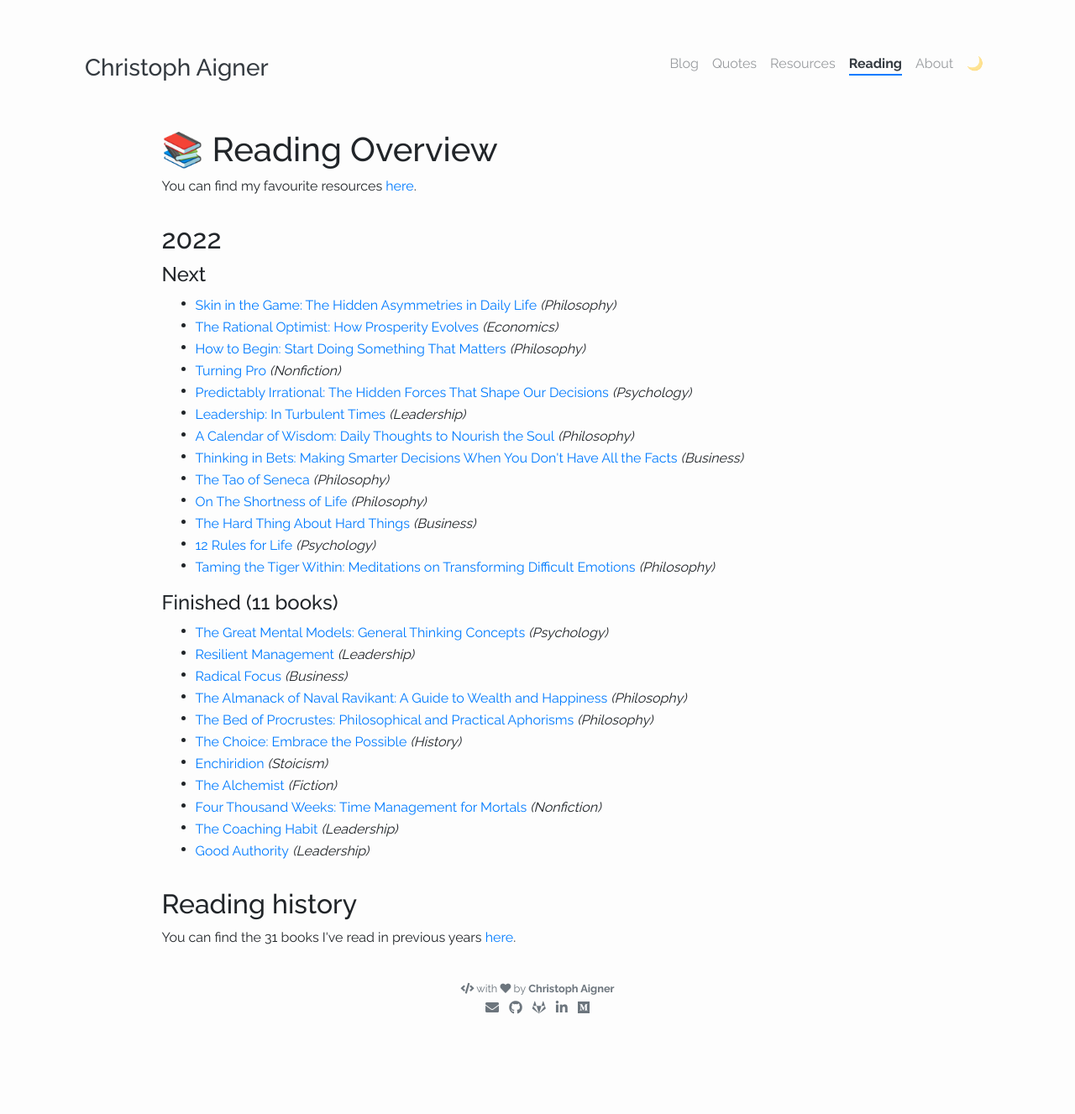
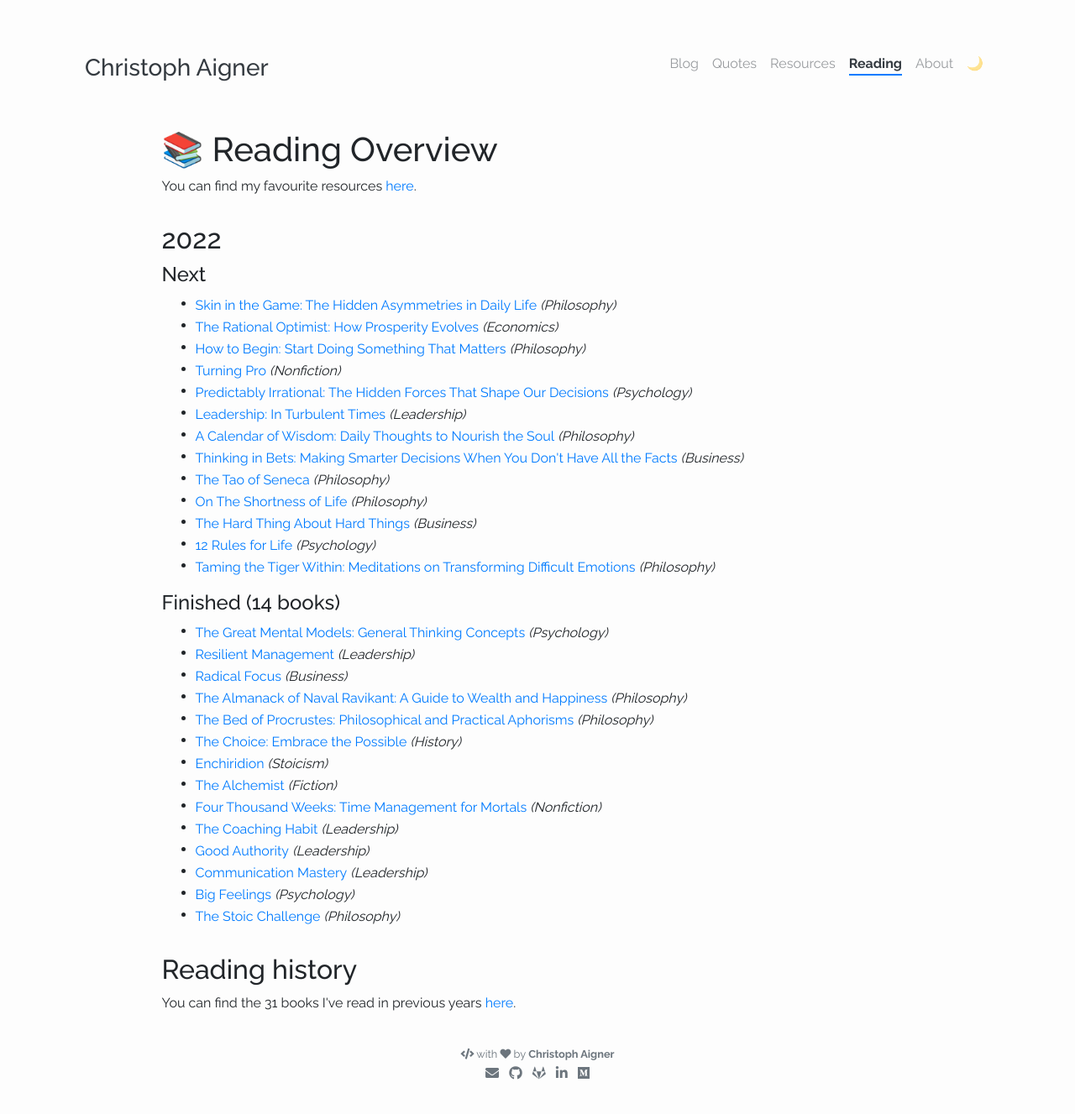
Before and after one commit to christophaigner/christophaigner.github.io, a Jekyll site: the page built from pages/reading.html, in a window 1280 px wide. Shown: the whole page at 84% size. Built offline with Jekyll 4.4.1, drawn with Linux system fonts in a browser that asks for light colours; nearby versions of some CDN libraries; before the commit the page ends 1249 px from its top, so only the background shows below that.

Commit message:
Update books list

```diff
--- a/_data/reading/current.yml
+++ b/_data/reading/current.yml
@@ -94,3 +94,15 @@
   url: "https://www.goodreads.com/book/show/30032468-good-authority"
   category: Leadership
   finished: true
+- name: "Communication Mastery"
+  url: "https://www.udemy.com/course/communication-mastery-how-to-have-deeper-conversations/"
+  category: Leadership
+  finished: true
+- name: "Big Feelings"
+  url: "https://www.goodreads.com/book/show/58678540-big-feelings"
+  category: Psychology
+  finished: true
+- name: "The Stoic Challenge"
+  url: "https://www.goodreads.com/book/show/43726564-the-stoic-challenge"
+  category: Philosophy
+  finished: true
```
